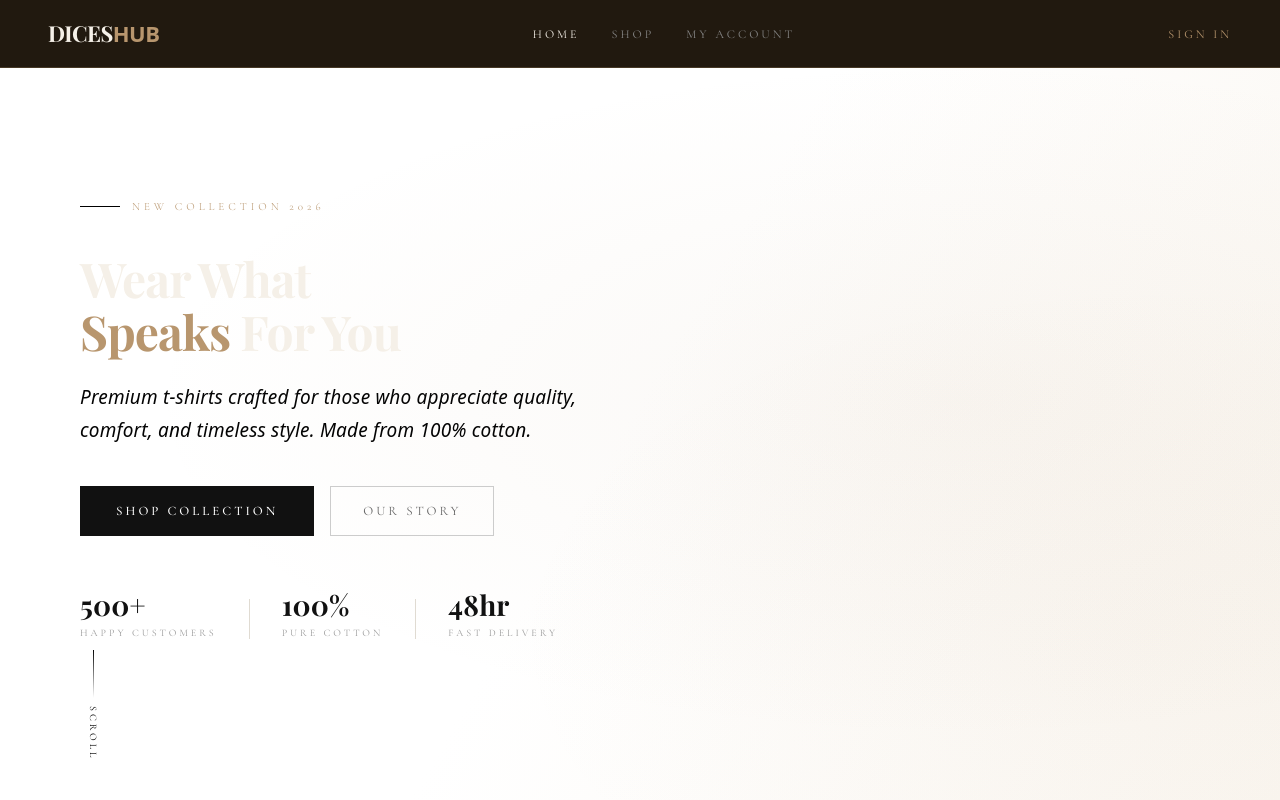
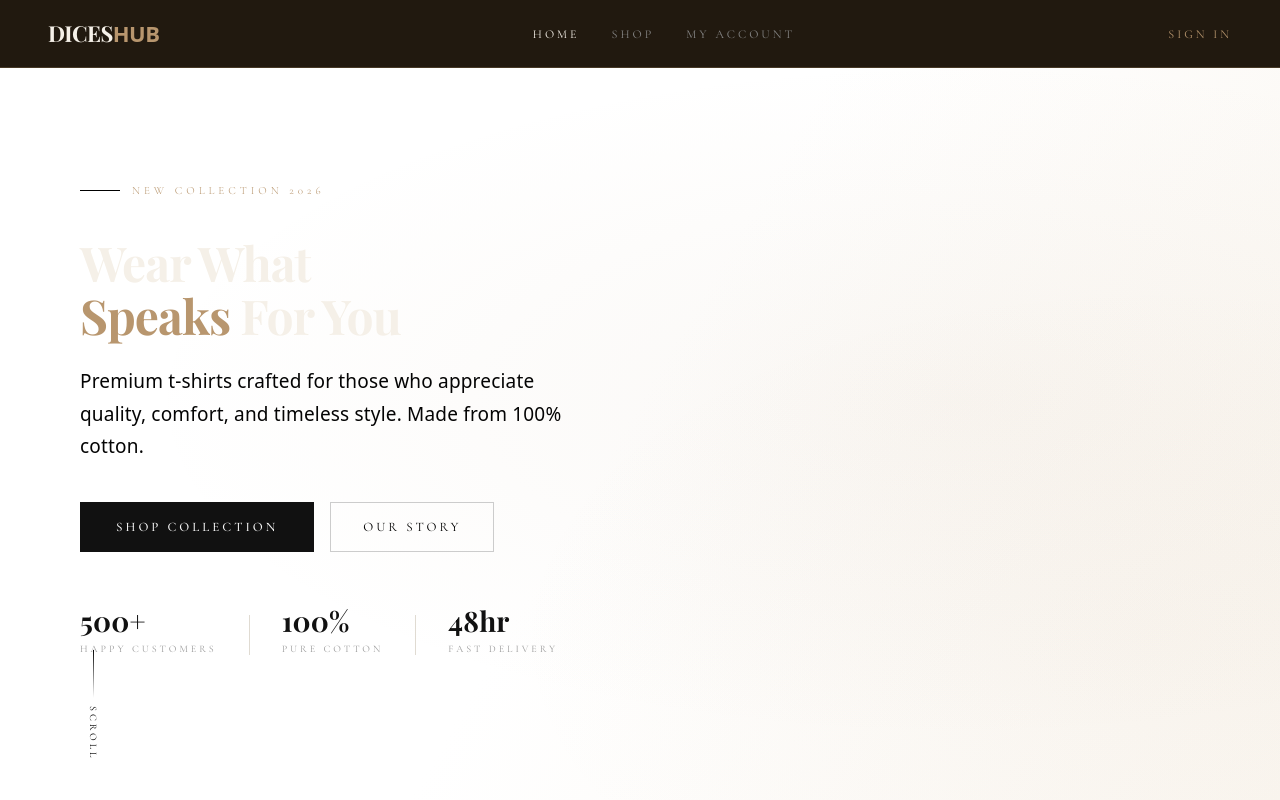
Before and after one commit to Ak30030/tshirt-shop, a React (Vite) app in the folder client/: page / in a window 1280 px wide. Shown: the top 800 px of the page. Built offline with nearby package versions, Linux system fonts and the light colour scheme; no server answers; a web font is replaced by a local one.

Commit message:
homecss3

```diff
--- a/client/src/pages/Homepage.css
+++ b/client/src/pages/Homepage.css
@@ -157,7 +157,7 @@
   color: #040404;
   line-height: 1.7;
   margin-bottom: 40px;
-  font-style: italic;
+  font-style: san;
   max-width: 500px;
 }
 
@@ -166,7 +166,7 @@
 .hero-cta {
   padding: 16px 36px;
   background: #111;
-  color: #fff;
+  color: #f6f6f6;
   border: none;
   font-family: 'Cormorant Garamond', serif;
   font-size: 13px;
@@ -187,7 +187,7 @@
   padding: 16px 32px;
   background: none;
   border: 1px solid #ccc;
-  color: #666;
+  color: #000000;
   font-family: 'Cormorant Garamond', serif;
   font-size: 13px;
   letter-spacing: 3px;
```
